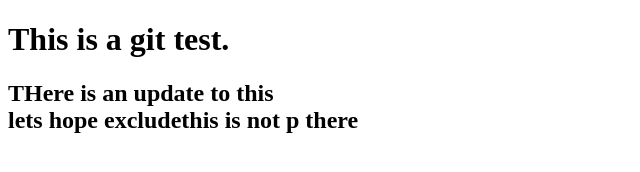
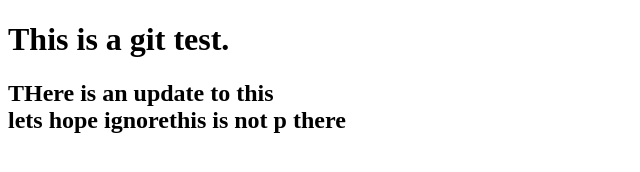
Before and after one commit to LiangyiP/test-1, a plain HTML site: page index.html in a window 1280 px wide. Shown: the whole page, without its empty margins (0-640 px from the left). Drawn offline with Linux system fonts and the light colour scheme.

Commit message:
trying to upload index.html and not ignorethis.py

```diff
--- a/index.html
+++ b/index.html
@@ -9,7 +9,7 @@
 <body>
     <h1>This is a git test.</h1>
     <h2>THere is an update to this <br>
-    lets hope excludethis is not p there</h2>
+    lets hope ignorethis is not p there</h2>
 </body>
 
 </html>
```
